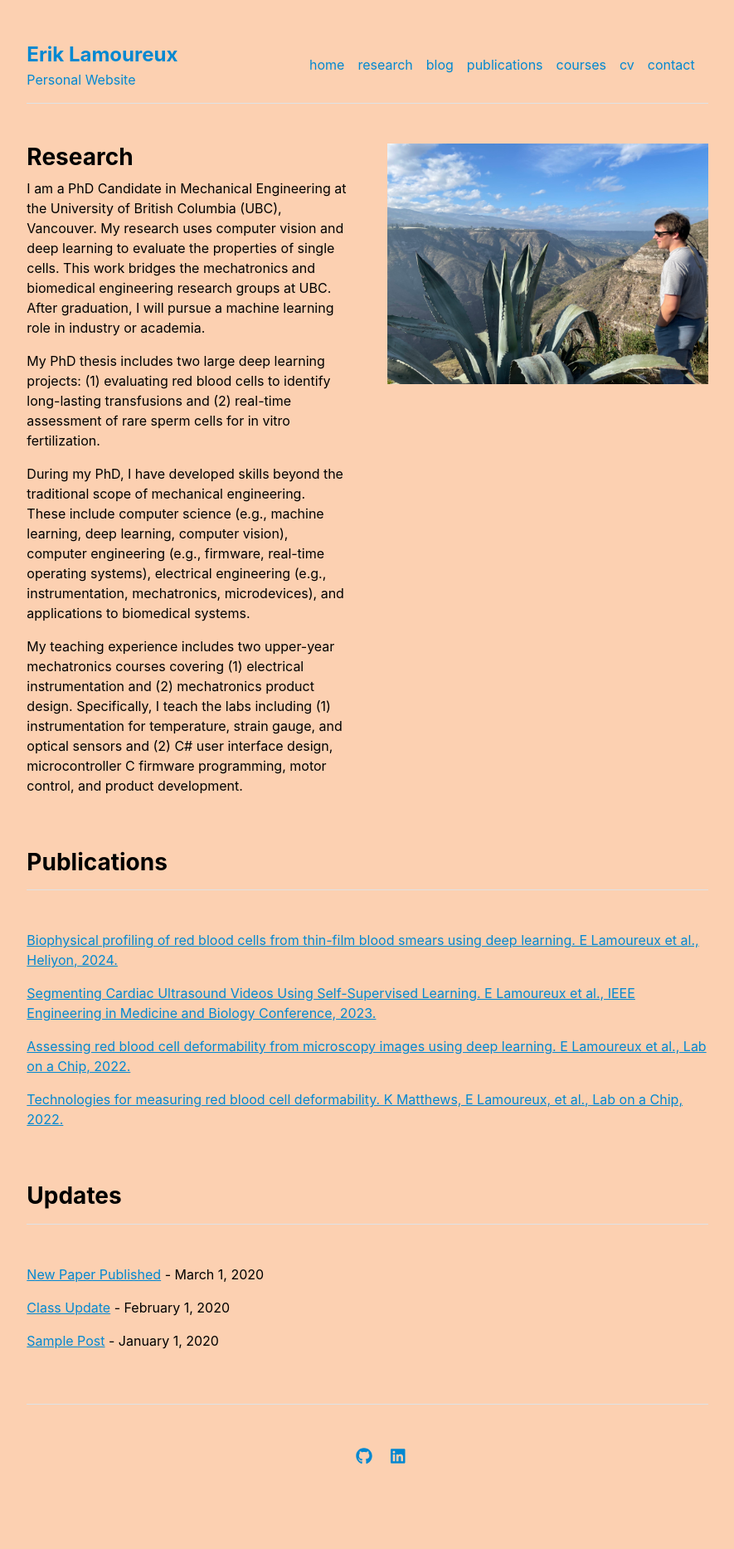
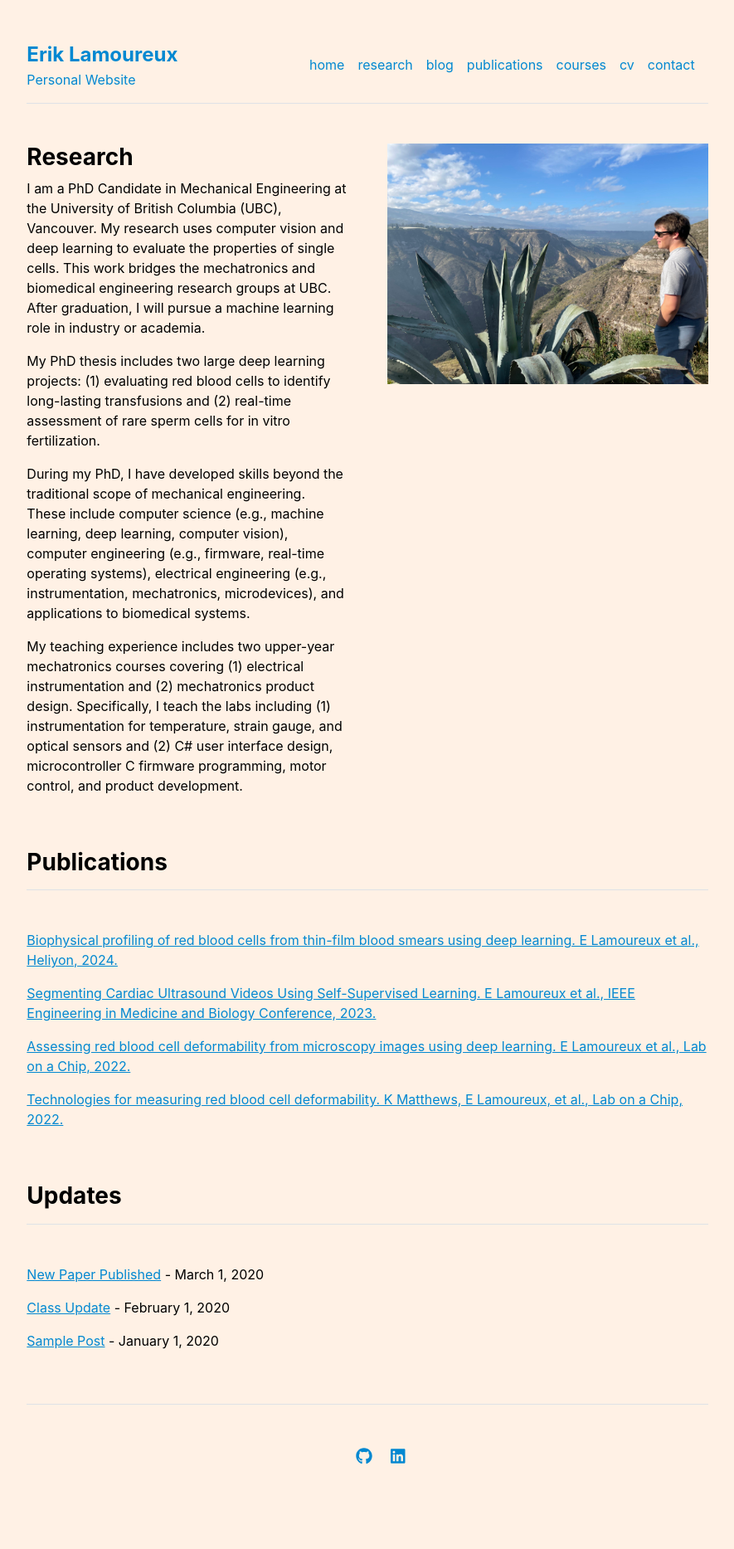
Before and after one commit to lamoureuxe/lamoureuxe.github.io, a Jekyll site: the page built from index.md, in a window 1280 px wide. Shown: the whole page at 83% size, without its empty margins (197-1082 px from the left). Built offline with Jekyll 4.4.1, drawn with Linux system fonts in a browser that asks for light colours; a style sheet for code colours, icons or effects is not loaded.

Commit message:
new colour background

```diff
--- a/_sass/main.scss
+++ b/_sass/main.scss
@@ -1,4 +1,4 @@
-$backgroundColor: #fcd0b1;
+$backgroundColor: #fff1e5;
 $bodyColor: #000000;
 $bodyFont: -apple-system,BlinkMacSystemFont,"Segoe UI",Helvetica,Arial,sans-serif,"Apple Color Emoji","Segoe UI Emoji","Segoe UI Symbol";
 $linkColor: #0288D1 !important;
```
